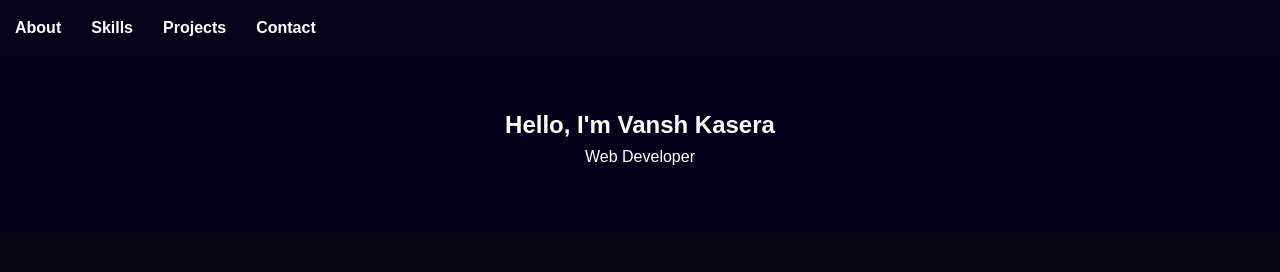
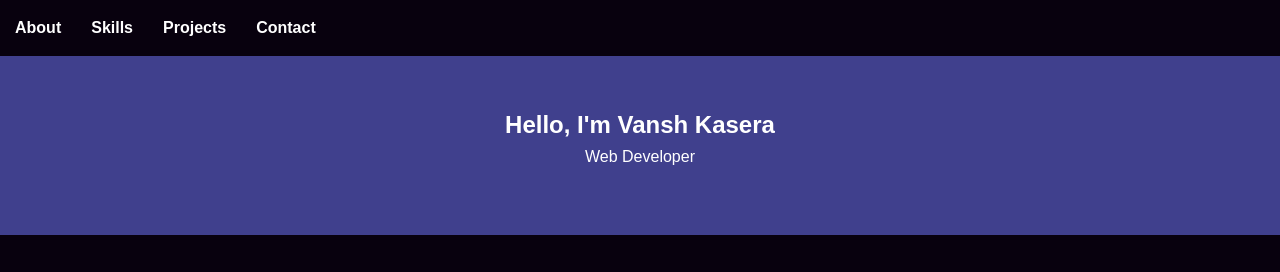
Before and after one commit to vk-cse/portfolio-page, a plain HTML site: page index.html in a window 1280 px wide. Shown: the top 272 px of the page. Drawn offline with Linux system fonts and the light colour scheme.

Commit message:
Update style.css

```diff
--- a/style.css
+++ b/style.css
@@ -8,12 +8,12 @@ body {
     font-family: Arial, Helvetica, sans-serif;
     text-align: center;
     line-height: 1.6;
-    background-color: #04050f;
-    color: #020213;
+    background-color: #08010e;
+    color: #fff;
 }
 
 header {
-    background-color: #06021a;
+    background-color: #08010e;
     color: #333;
     padding: 15px 0;
     text-align: center;
@@ -36,7 +36,7 @@ nav ul li a {
 }
 
 #hero {
-    background-color: #03021a;
+    background-color: #40408d;
     color: #fff;
     text-align: center;
     padding: 50px 20px;
```
